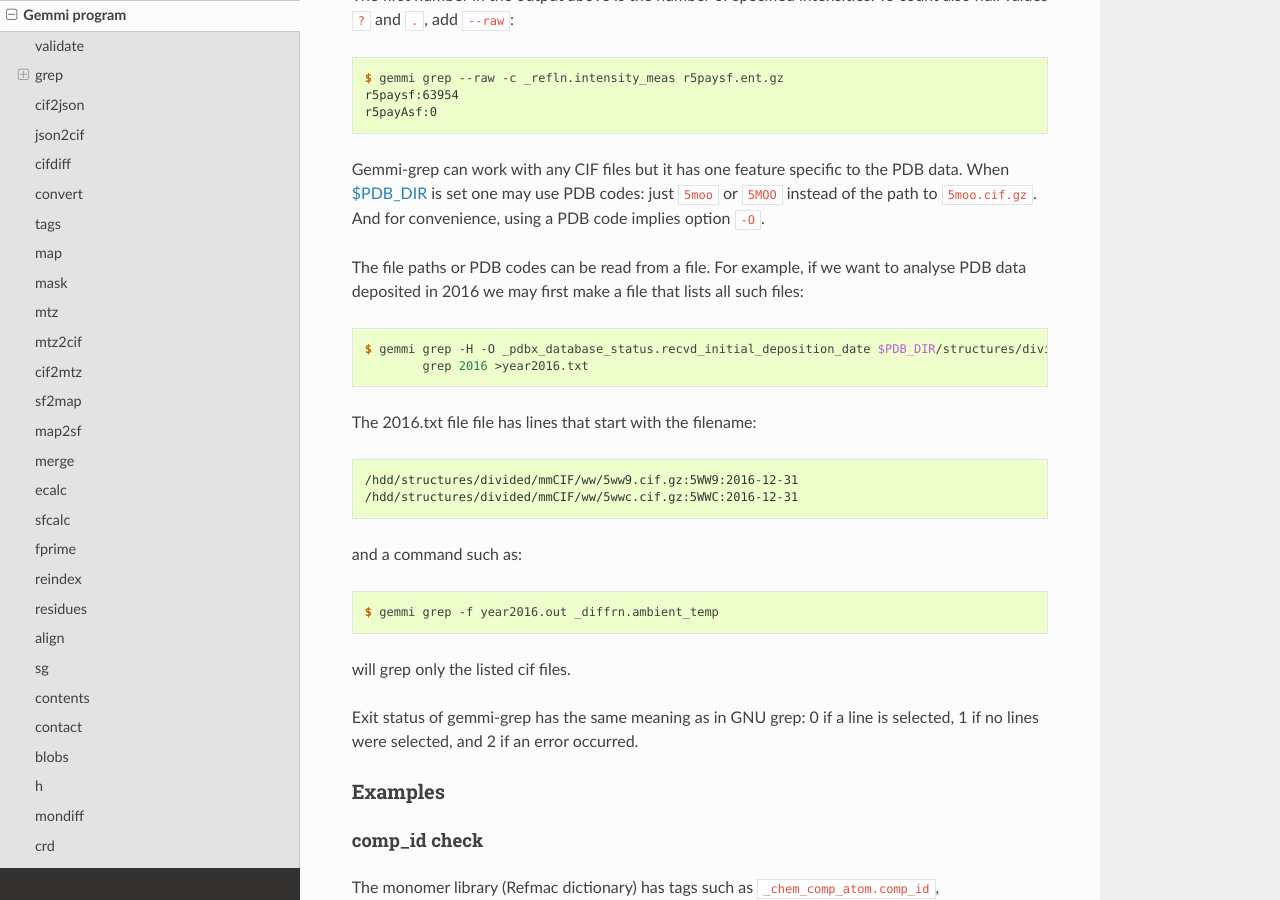
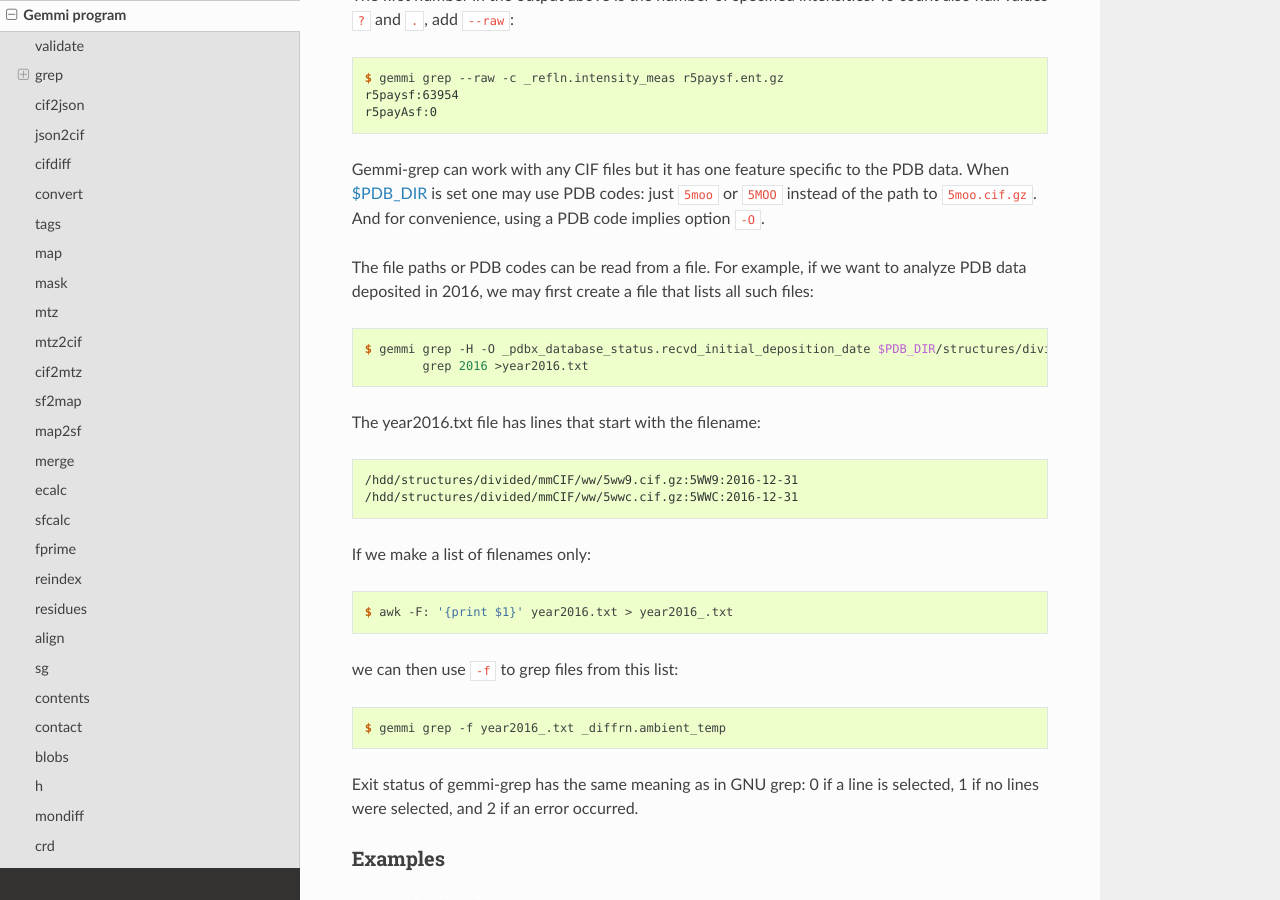
Before and after one commit to project-gemmi/gemmi, a Sphinx documentation site: the page built from docs/utils.rst, in a window 1280 px wide and 900 px high, scrolled down 6403 px. Built offline with Sphinx 7.4.7 and the Read the Docs theme 2.0.0, drawn with Linux system fonts in a browser that asks for light colours.

Commit message:
fix docs for gemmi-grep (#321)

```diff
--- a/docs/utils.rst
+++ b/docs/utils.rst
@@ -261,22 +261,24 @@ to `5moo.cif.gz`. And for convenience, using a PDB code implies
 option `-O`.
 
 The file paths or PDB codes can be read from a file.
-For example, if we want to analyse PDB data deposited in 2016
-we may first make a file that lists all such files::
+For example, if we want to analyze PDB data deposited in 2016,
+we may first create a file that lists all such files::
 
   $ gemmi grep -H -O _pdbx_database_status.recvd_initial_deposition_date $PDB_DIR/structures/divided/mmCIF | \
           grep 2016 >year2016.txt
 
-The 2016.txt file file has lines that start with the filename::
+The year2016.txt file has lines that start with the filename::
 
   /hdd/structures/divided/mmCIF/ww/5ww9.cif.gz:5WW9:2016-12-31
   /hdd/structures/divided/mmCIF/ww/5wwc.cif.gz:5WWC:2016-12-31
 
-and a command such as::
+If we make a list of filenames only::
 
-  $ gemmi grep -f year2016.out _diffrn.ambient_temp
+  $ awk -F: '{print $1}' year2016.txt > year2016_.txt
 
-will grep only the listed cif files.
+we can then use `-f` to grep files from this list::
+
+  $ gemmi grep -f year2016_.txt _diffrn.ambient_temp
 
 Exit status of gemmi-grep has the same meaning as in GNU grep:
 0 if a line is selected, 1 if no lines were selected,
```
